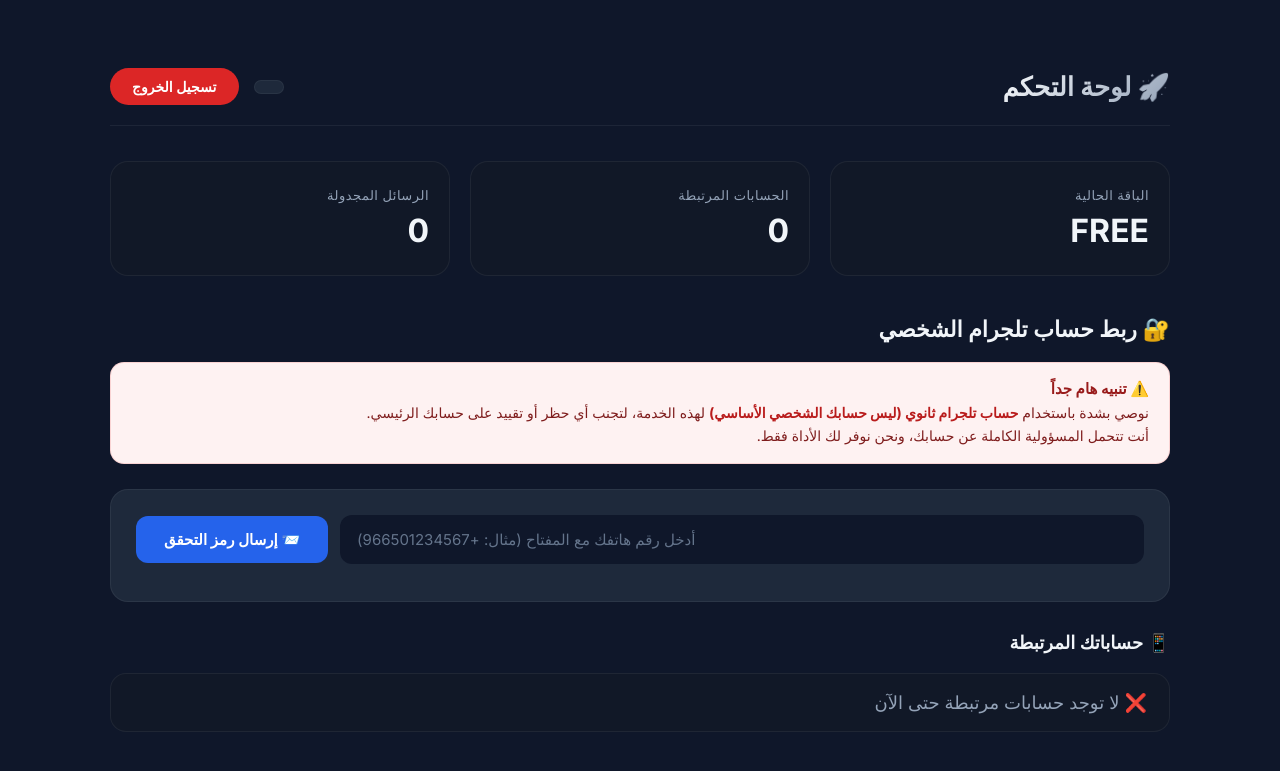
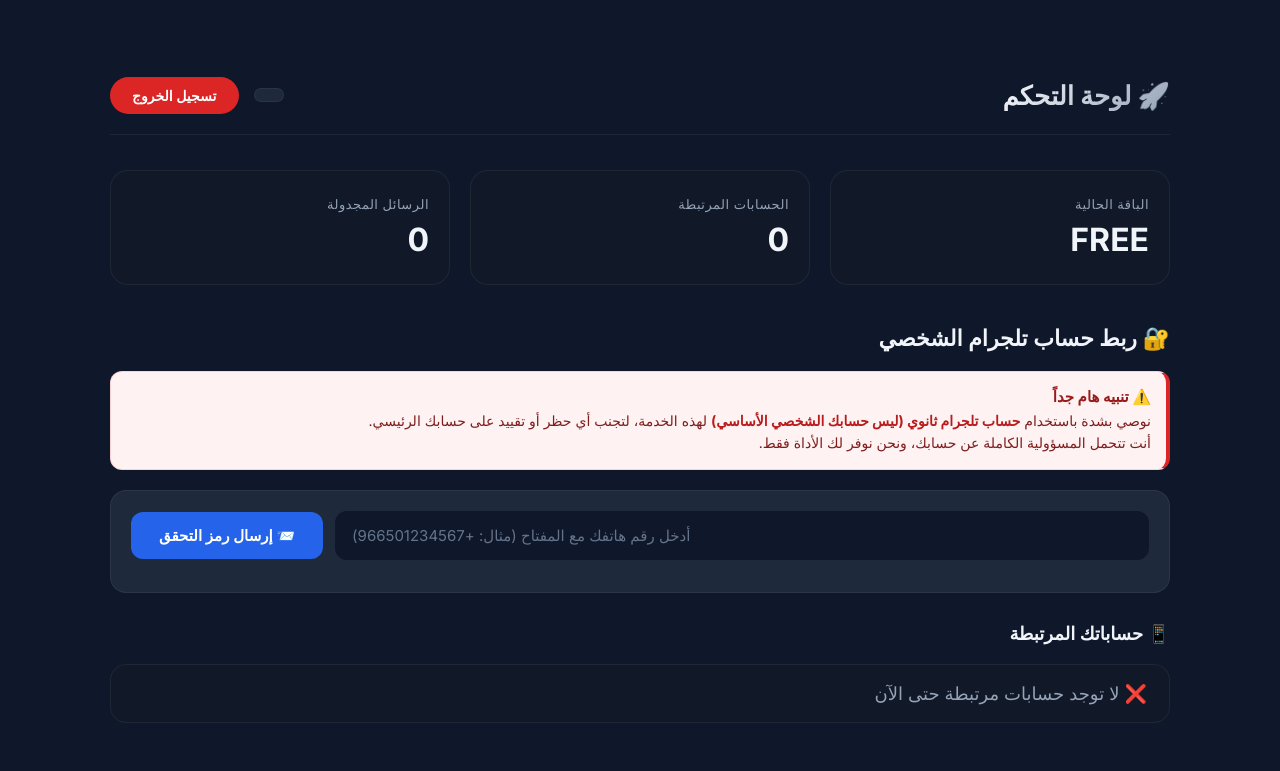
Before and after one commit to JustAbd11/telegrame-nshrr, a Python web app: template templates/dashboard.html in a window 1280 px wide. Shown: the top 771 px of the page. Run offline with Jinja, Linux system fonts and the light colour scheme; the template is opened without the code that fills it, so the values that code supplies are empty.

Commit message:
Update style.css

```diff
--- a/static/style.css
+++ b/static/style.css
@@ -442,3 +442,33 @@ button:active {
         grid-template-columns: 1fr;
     }
 }
+
+/* إظهار أقسام الربط */
+.accounts-section {
+    display: block !important;
+    margin-top: 30px;
+}
+
+.modal {
+    display: block !important;
+    background: #1e293b;
+    padding: 20px;
+    border-radius: 16px;
+    margin-bottom: 20px;
+}
+
+#step1, #step2 {
+    display: block !important;
+}
+
+#step2 {
+    display: none !important; /* يظهر فقط بعد الضغط على إرسال الرمز */
+}
+
+.alert-box {
+    background: #fef2f2;
+    border-right: 4px solid #dc2626;
+    padding: 15px;
+    border-radius: 12px;
+    margin-bottom: 20px;
+}
```
